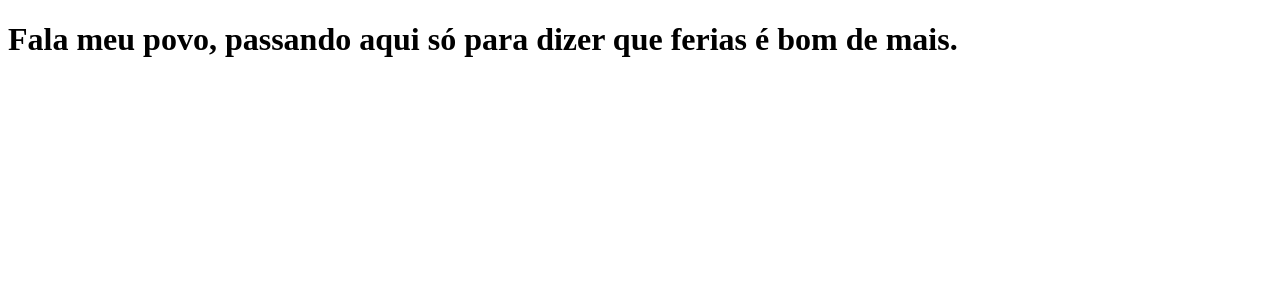
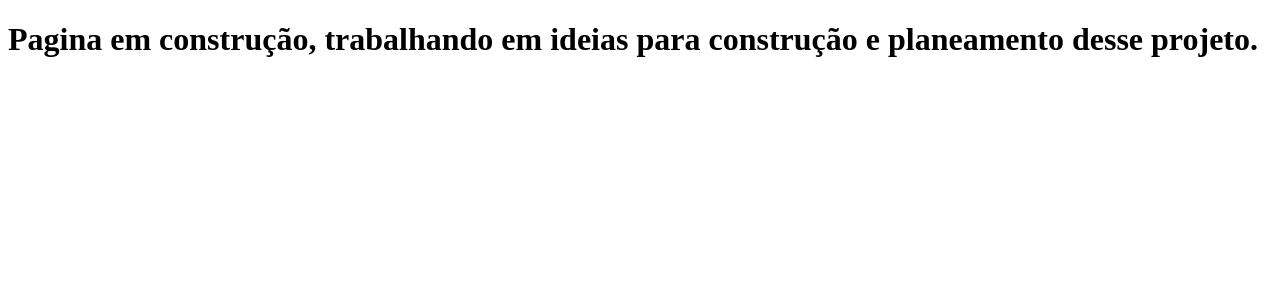
Before and after one commit to kaioaresi/tabnews-clone, a Next.js app: page / in a window 1280 px wide. Shown: the top 300 px of the page. Built offline with nearby package versions, Linux system fonts and the light colour scheme.

Commit message:
chore: ideias

```diff
--- a/pages/index.js
+++ b/pages/index.js
@@ -1,7 +1,7 @@
 function Home() {
   return (
     <h1>
-      Fala meu povo, passando aqui só para dizer que ferias é bom de mais.
+      Pagina em construção, trabalhando em ideias para construção e planeamento desse projeto.
     </h1>
   );
 }
```
Also changed, not shown: 1 other file (tests, documents, lock files or other folders).
